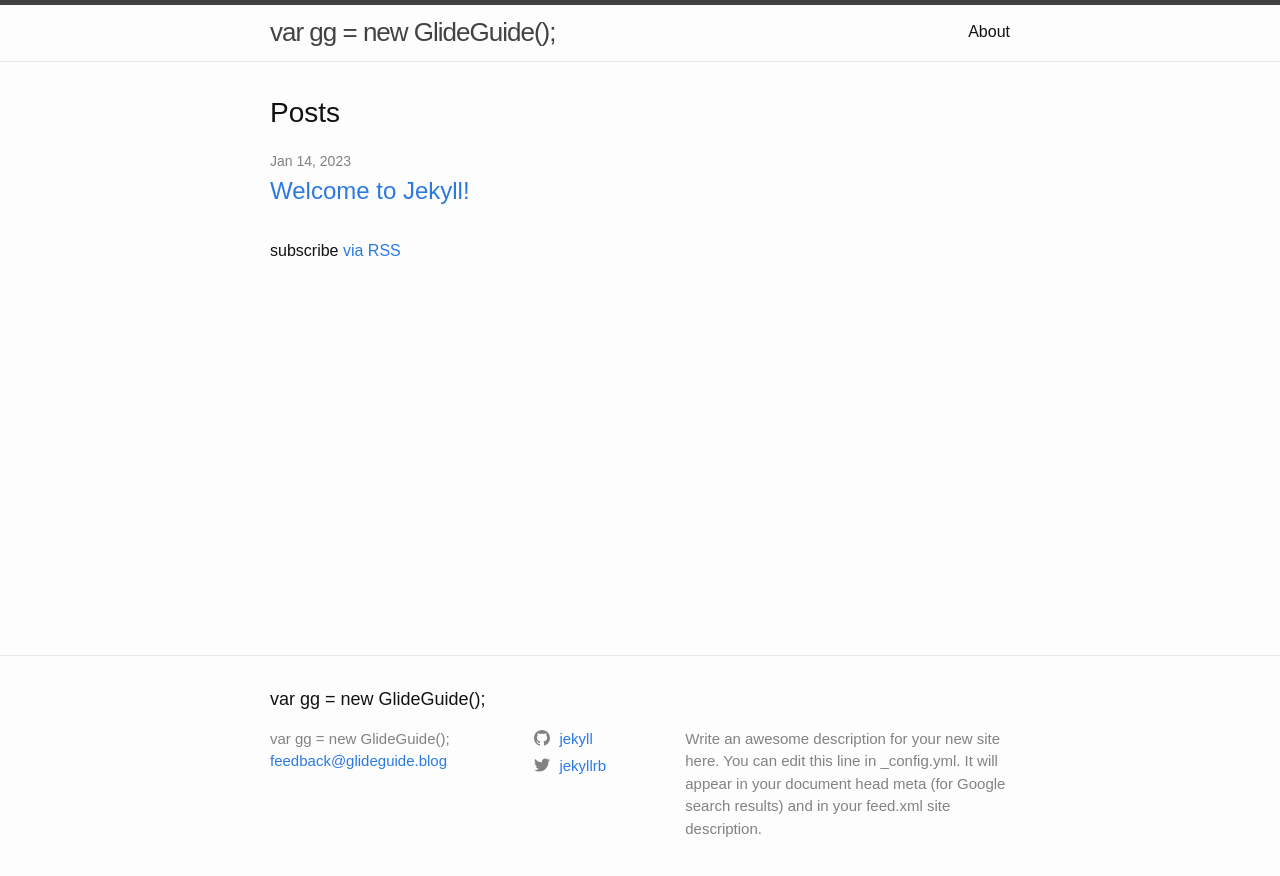
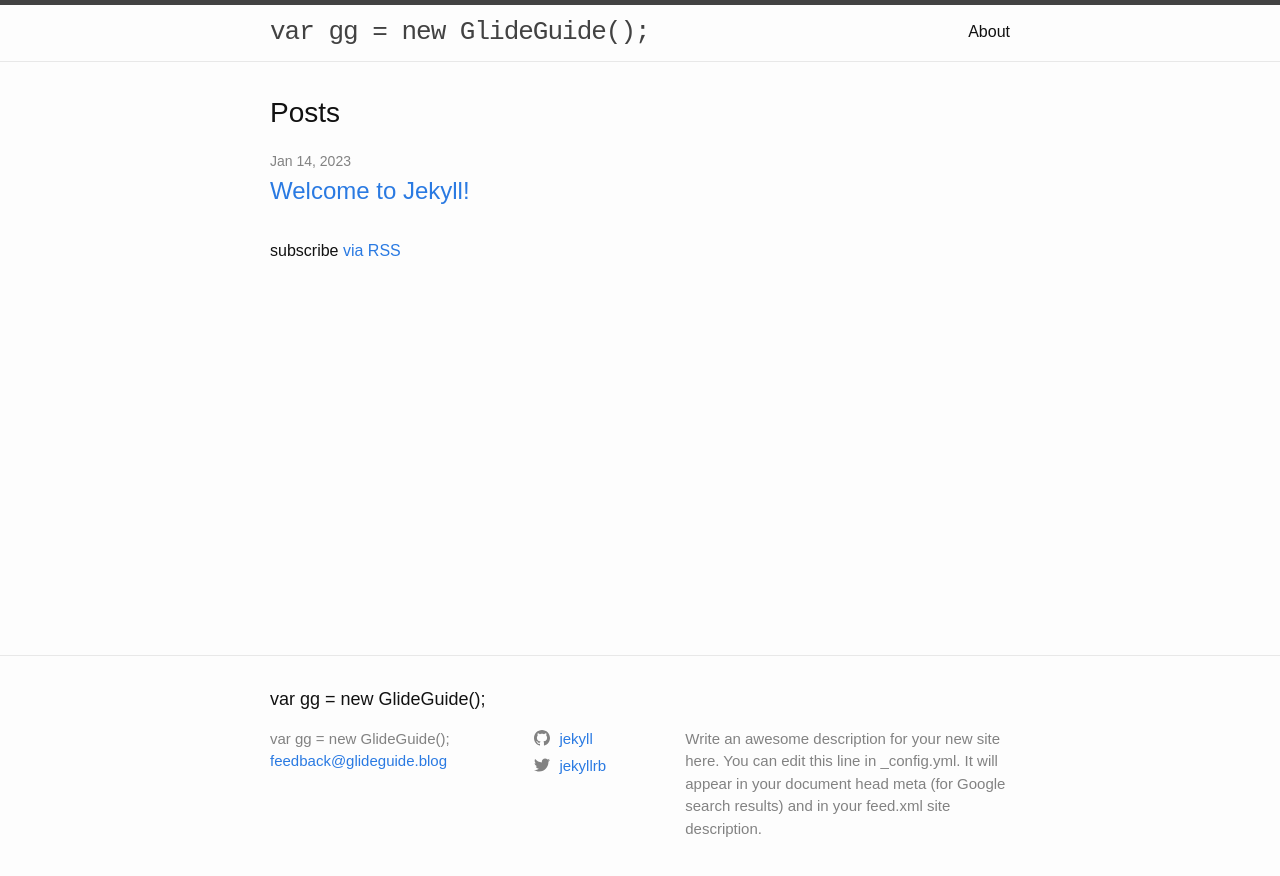
Before and after one commit to joeyday/glideguide.blog, a Jekyll site: the page built from index.md, in a window 1280 px wide. Shown: the top 876 px of the page. Built offline with Jekyll 4.4.1, drawn with Linux system fonts in a browser that asks for light colours; some web fonts are replaced.

Commit message:
mono site-title

```diff
--- a/assets/glideguide.scss
+++ b/assets/glideguide.scss
@@ -10,3 +10,7 @@ body {
 pre, code, tt {
 	font-family: source-code-pro, monospace;
 }
+
+.site-title {
+	font-family: source-code-pro, monospace;
+}
```
